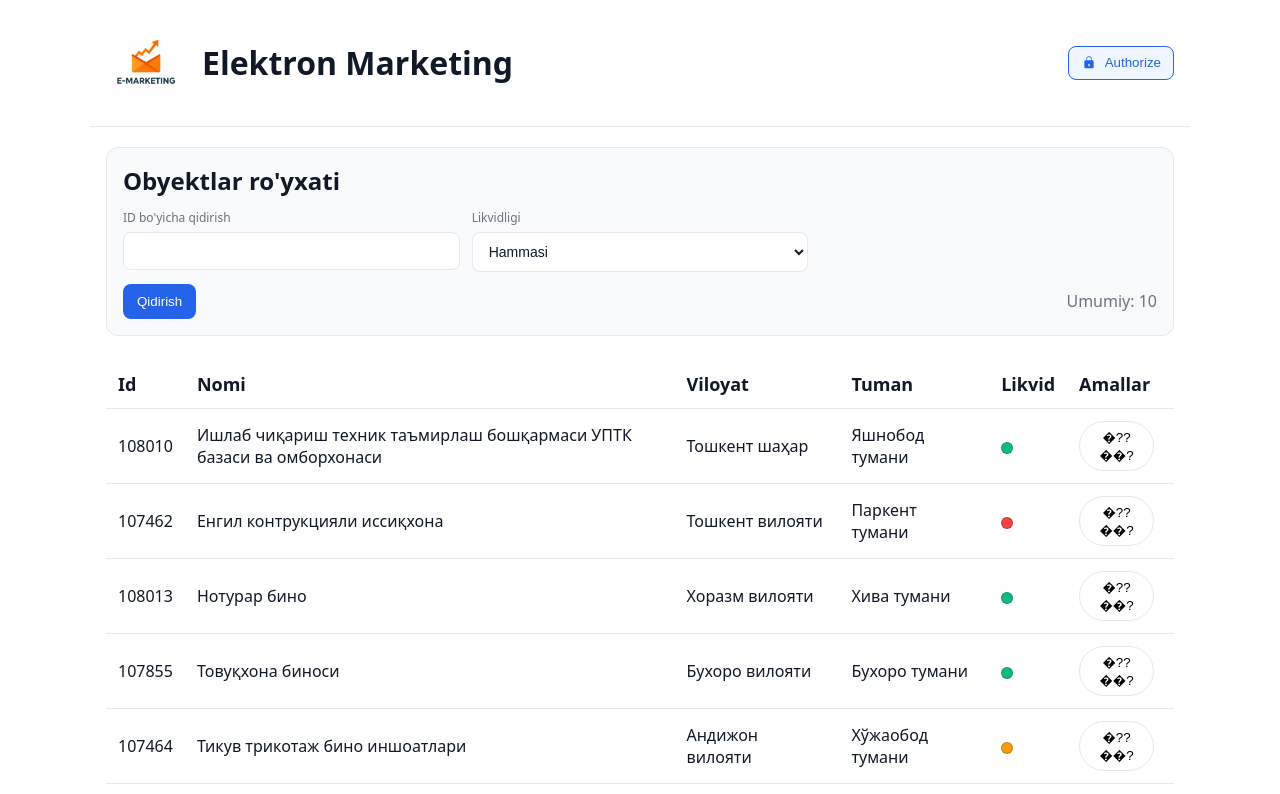
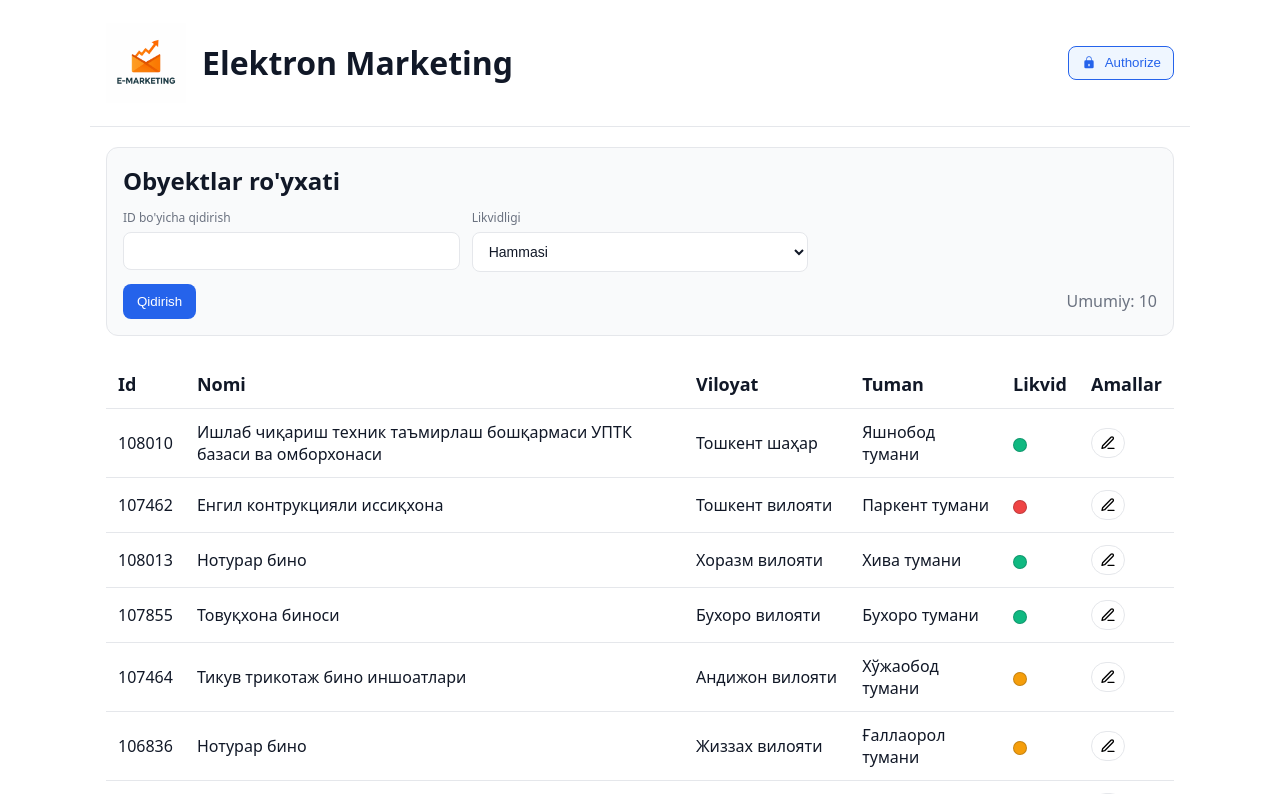
Before and after one commit to taxirov/e-marketing, a React (Vite) app: page / in a window 1280 px wide. Shown: the top 794 px of the page. Built offline with nearby package versions, Linux system fonts and the light colour scheme.

Commit message:
button edit

```diff
--- a/src/components/ObjectsTable.jsx
+++ b/src/components/ObjectsTable.jsx
@@ -29,7 +29,23 @@ export default function ObjectsTable({ items, onEdit }) {
                   title="Tahrirlash"
                   className="icon-btn"
                   onClick={() => onEdit && onEdit(x)}
-                >�??��?</button>
+                >
+                  <svg
+                    xmlns="http://www.w3.org/2000/svg"
+                    width="16"
+                    height="16"
+                    viewBox="0 0 24 24"
+                    fill="none"
+                    stroke="currentColor"
+                    strokeWidth="2"
+                    strokeLinecap="round"
+                    strokeLinejoin="round"
+                    aria-hidden="true"
+                  >
+                    <path d="M12 20h9" />
+                    <path d="M16.5 3.5a2.121 2.121 0 1 1 3 3L7 19l-4 1 1-4 12.5-12.5z" />
+                  </svg>
+                </button>
               </td>
             </tr>
           ))}
--- a/src/styles.css
+++ b/src/styles.css
@@ -33,10 +33,11 @@ body { margin: 0; font-family: ui-sans-serif, system-ui, -apple-system, Segoe UI
 .table { width: 100%; border-collapse: collapse; }
 .table th, .table td { padding: 12px; border-bottom: 1px solid var(--border); font-size: 16px; }
 .table th { text-align: left; font-size: 18px; }
-.actions .icon-btn { border: 1px solid var(--border); background: #fff; border-radius: 999px; padding: 6px 8px; margin-right: 8px; cursor: pointer; }
+.actions .icon-btn { border: 1px solid var(--border); background: #fff; border-radius: 999px; padding: 6px 8px; margin-right: 8px; cursor: pointer; display: inline-flex; align-items: center; justify-content: center; }
+.actions .icon-btn svg { display: block; }
 
 /* Status dot */
-.status-dot { display: inline-block; width: 12px; height: 12px; border-radius: 999px; border: 1px solid rgba(17,24,39,0.2); vertical-align: middle; }
+.status-dot { display: inline-block; width: 14px; height: 14px; border-radius: 999px; border: 1px solid rgba(17,24,39,0.2); vertical-align: middle; }
 .status-dot.green { background: #10b981; }
 .status-dot.yellow { background: #f59e0b; }
 .status-dot.red { background: #ef4444; }
```
